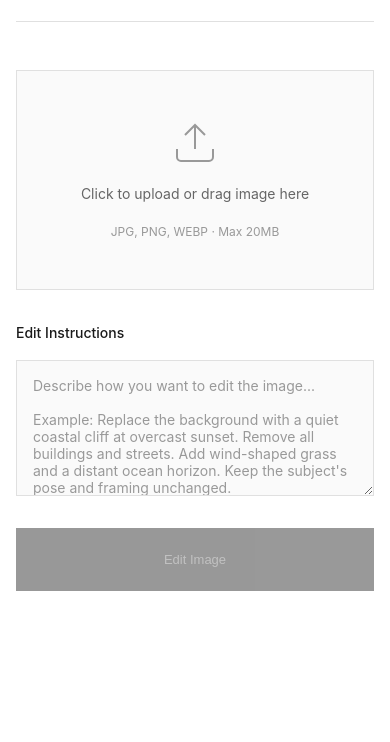
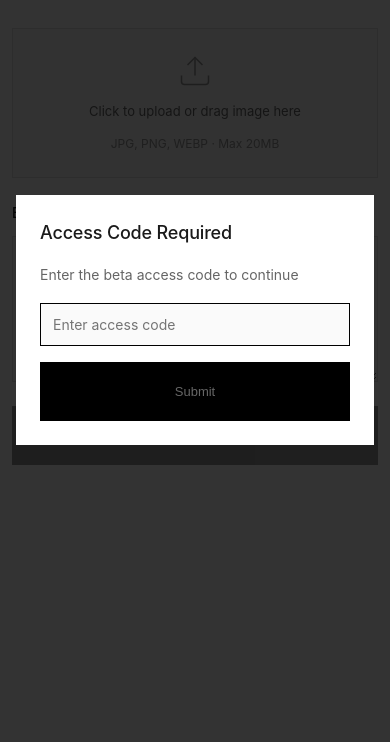
Before and after one commit to 24373054/PtP-frontend-server, a website: page public/index.html in a window 390 px wide. Shown: the part 102-844 px from the top of the page. Drawn offline with Linux system fonts and the light colour scheme; no server answers.

Commit message:
Add access code authentication and mobile responsive design

```diff
--- a/public/index.html
+++ b/public/index.html
@@ -2,11 +2,24 @@
 <html lang="en">
 <head>
     <meta charset="UTF-8">
-    <meta name="viewport" content="width=device-width, initial-scale=1.0">
+    <meta name="viewport" content="width=device-width, initial-scale=1.0, maximum-scale=1.0, user-scalable=no">
     <title>Image Editor</title>
     <link rel="stylesheet" href="style.css">
 </head>
 <body>
+    <!-- 内测码验证弹窗 -->
+    <div class="auth-overlay" id="authOverlay">
+        <div class="auth-modal">
+            <h2>Access Code Required</h2>
+            <p>Enter the beta access code to continue</p>
+            <input type="password" id="accessCode" placeholder="Enter access code" autocomplete="off">
+            <button class="btn-primary" id="submitCode">
+                <span class="btn-text">Submit</span>
+            </button>
+            <div class="error-message hidden" id="errorMessage">Invalid access code</div>
+        </div>
+    </div>
+
     <div class="container">
         <header>
             <h1>Image Editor</h1>
--- a/public/script.js
+++ b/public/script.js
@@ -1,4 +1,8 @@
 // DOM Elements
+const authOverlay = document.getElementById('authOverlay');
+const accessCodeInput = document.getElementById('accessCode');
+const submitCodeBtn = document.getElementById('submitCode');
+const errorMessage = document.getElementById('errorMessage');
 const fileInput = document.getElementById('fileInput');
 const uploadArea = document.getElementById('uploadArea');
 const previewArea = document.getElementById('previewArea');
@@ -12,6 +16,44 @@
 const status = document.getElementById('status');
 
 let selectedFile = null;
+
+// 内测码验证
+const ACCESS_CODE = 'ptp2025'; // 可以修改为你想要的内测码
+const AUTH_KEY = 'ptp_auth_token';
+
+function checkAuth() {
+    const token = sessionStorage.getItem(AUTH_KEY);
+    if (token === ACCESS_CODE) {
+        authOverlay.classList.add('hidden');
+        return true;
+    }
+    return false;
+}
+
+submitCodeBtn.addEventListener('click', () => {
+    const code = accessCodeInput.value.trim();
+    if (code === ACCESS_CODE) {
+        sessionStorage.setItem(AUTH_KEY, code);
+        authOverlay.classList.add('hidden');
+        errorMessage.classList.add('hidden');
+        checkHealth();
+    } else {
+        errorMessage.classList.remove('hidden');
+        accessCodeInput.value = '';
+        accessCodeInput.focus();
+    }
+});
+
+accessCodeInput.addEventListener('keypress', (e) => {
+    if (e.key === 'Enter') {
+        submitCodeBtn.click();
+    }
+});
+
+// 页面加载时检查认证
+if (!checkAuth()) {
+    accessCodeInput.focus();
+}
 
 // Check server health
 async function checkHealth() {
@@ -156,5 +198,7 @@
 });
 
 // Initialize
-checkHealth();
-setInterval(checkHealth, 30000); // Check every 30 seconds
+if (checkAuth()) {
+    checkHealth();
+    setInterval(checkHealth, 30000); // Check every 30 seconds
+}
--- a/public/style.css
+++ b/public/style.css
@@ -21,12 +21,84 @@
     --spacing-xl: 48px;
 }
 
+/* 移动端适配 */
+@media (max-width: 768px) {
+    :root {
+        --spacing-xs: 6px;
+        --spacing-sm: 12px;
+        --spacing-md: 16px;
+        --spacing-lg: 24px;
+        --spacing-xl: 32px;
+    }
+}
+
 body {
     font-family: -apple-system, BlinkMacSystemFont, 'Segoe UI', 'Helvetica Neue', Arial, sans-serif;
     background: var(--color-bg);
     color: var(--color-text);
     line-height: 1.6;
     -webkit-font-smoothing: antialiased;
+    margin: 0;
+    padding: 0;
+}
+
+/* 内测码验证弹窗 */
+.auth-overlay {
+    position: fixed;
+    top: 0;
+    left: 0;
+    right: 0;
+    bottom: 0;
+    background: rgba(0, 0, 0, 0.8);
+    display: flex;
+    align-items: center;
+    justify-content: center;
+    z-index: 9999;
+    padding: var(--spacing-md);
+}
+
+.auth-modal {
+    background: var(--color-bg);
+    padding: var(--spacing-xl);
+    max-width: 400px;
+    width: 100%;
+    display: flex;
+    flex-direction: column;
+    gap: var(--spacing-md);
+}
+
+.auth-modal h2 {
+    font-size: 20px;
+    font-weight: 500;
+    margin: 0;
+}
+
+.auth-modal p {
+    font-size: 14px;
+    color: var(--color-text-secondary);
+    margin: 0;
+}
+
+.auth-modal input {
+    width: 100%;
+    padding: var(--spacing-sm);
+    border: 1px solid var(--color-border);
+    background: var(--color-surface);
+    font-family: inherit;
+    font-size: 14px;
+    color: var(--color-text);
+    box-sizing: border-box;
+}
+
+.auth-modal input:focus {
+    outline: none;
+    border-color: var(--color-primary);
+}
+
+.error-message {
+    font-size: 13px;
+    color: var(--color-error);
+    text-align: center;
 }
 
 .container {
@@ -270,4 +342,62 @@
         align-items: flex-start;
         gap: var(--spacing-sm);
     }
+
+    h1 {
+        font-size: 20px;
+    }
+
+    .upload-area {
+        padding: var(--spacing-lg);
+    }
+
+    .upload-content svg {
+        width: 36px;
+        height: 36px;
+    }
+
+    .upload-content p {
+        font-size: 13px;
+    }
+
+    textarea {
+        font-size: 16px; /* 防止iOS自动缩放 */
+        min-height: 100px;
+    }
+
+    .btn-primary {
+        padding: var(--spacing-md);
+        font-size: 16px;
+    }
+
+    .result-header {
+        flex-direction: column;
+        align-items: flex-start;
+        gap: var(--spacing-sm);
+    }
+
+    .auth-modal {
+        padding: var(--spacing-lg);
+    }
+
+    .auth-modal h2 {
+        font-size: 18px;
+    }
 }
+
+/* 移动端触摸优化 */
+@media (hover: none) and (pointer: coarse) {
+    .btn-primary,
+    .btn-text,
+    .upload-area {
+        -webkit-tap-highlight-color: transparent;
+    }
+
+    .btn-primary:active {
+        opacity: 0.7;
+    }
+
+    .btn-text:active {
+        opacity: 0.7;
+    }
+}
```
